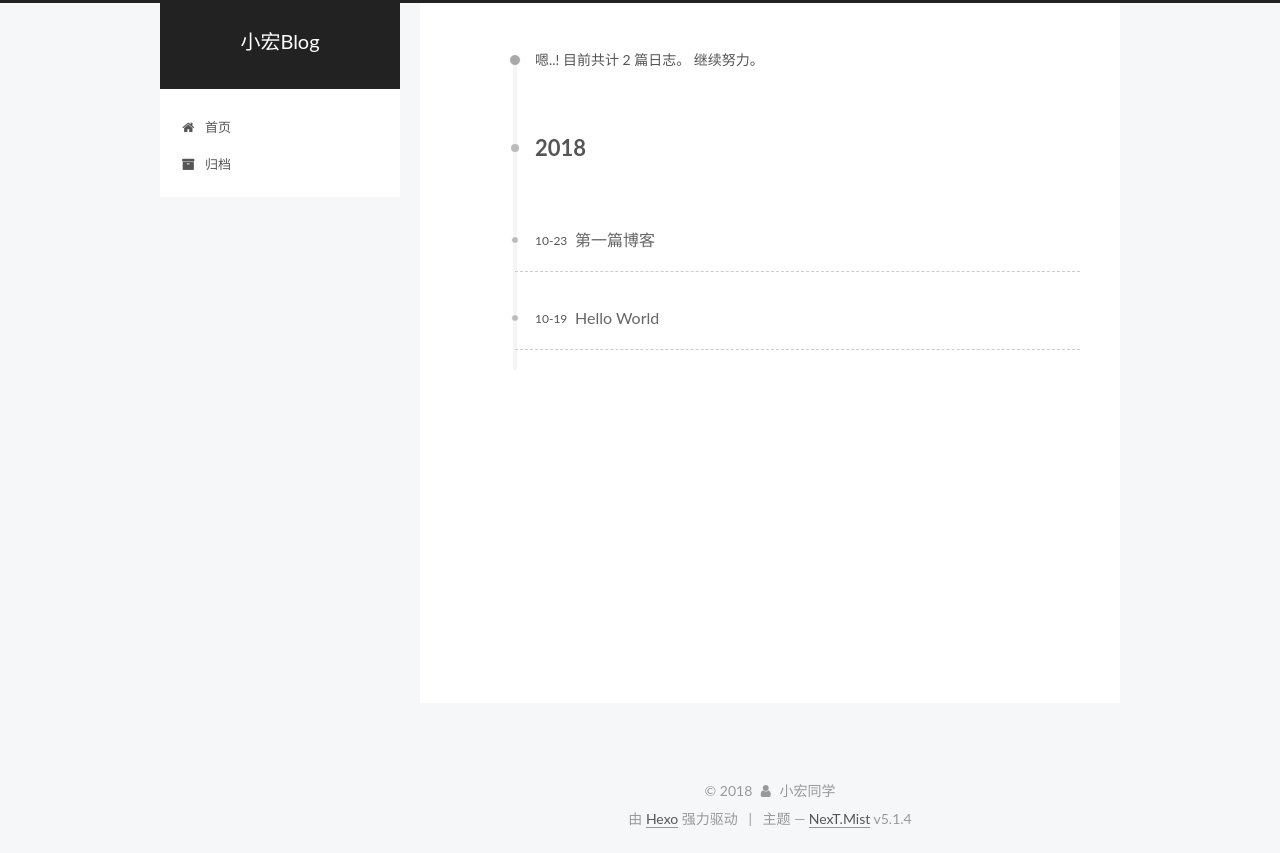
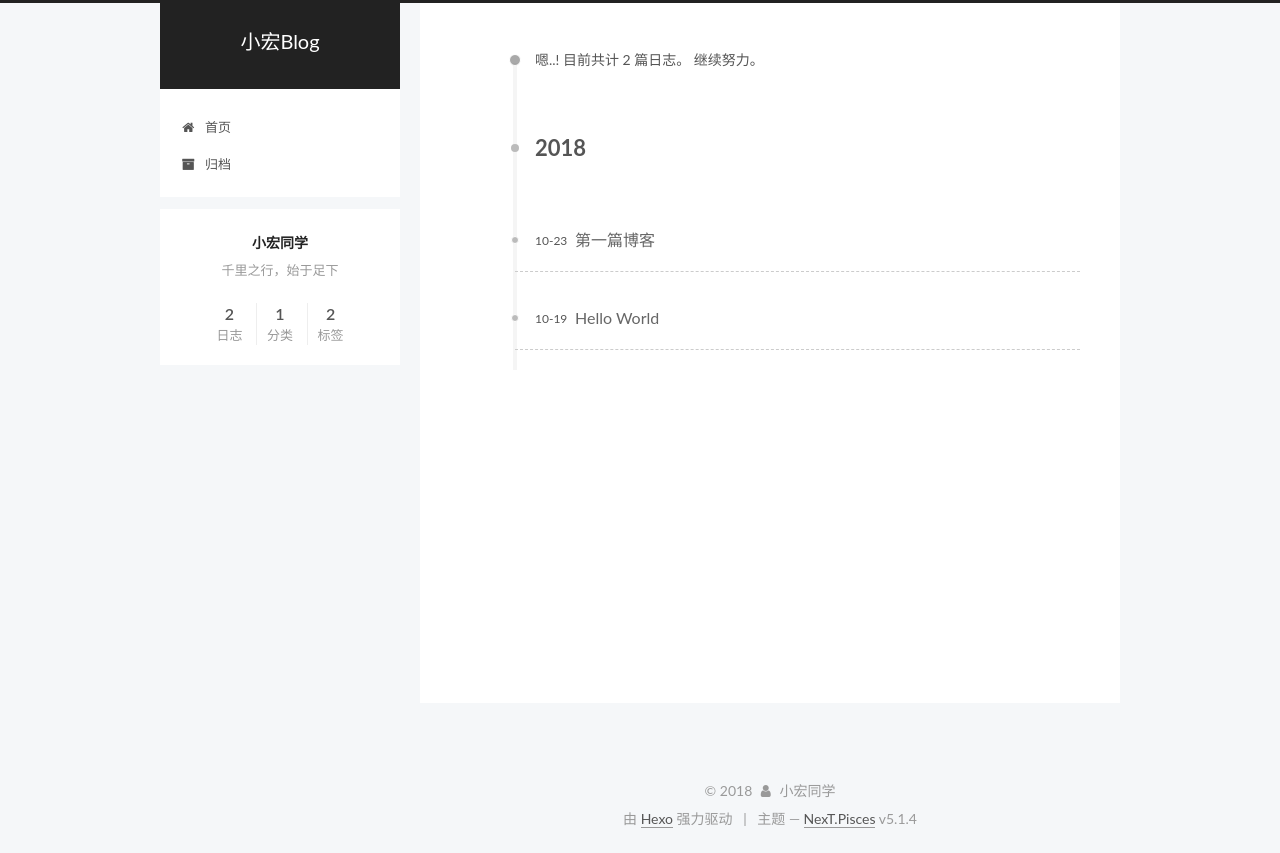
Before and after one commit to Student-Hong/XiaoHongBlog, a plain HTML site: page archives/2018/10/index.html in a window 1280 px wide. Drawn offline with Linux system fonts and the light colour scheme.

Commit message:
Site updated: 2018-10-25 10:45:27

```diff
--- a/archives/2018/10/index.html
+++ b/archives/2018/10/index.html
@@ -5,7 +5,7 @@
 
 
 
-<html class="theme-next mist use-motion" lang="zh-Hans">
+<html class="theme-next pisces use-motion" lang="zh-Hans">
 <head>
   <meta charset="UTF-8"/>
 <meta http-equiv="X-UA-Compatible" content="IE=edge" />
@@ -96,7 +96,7 @@
   var NexT = window.NexT || {};
   var CONFIG = {
     root: '/XiaoHongBlog/',
-    scheme: 'Mist',
+    scheme: 'Pisces',
     version: '5.1.4',
     sidebar: {"position":"left","display":"post","offset":12,"b2t":false,"scrollpercent":false,"onmobile":false},
     fancybox: true,
@@ -442,7 +442,7 @@
 
 
 
-  <div class="theme-info">主题 &mdash; <a class="theme-link" target="_blank" href="https://github.com/iissnan/hexo-theme-next">NexT.Mist</a> v5.1.4</div>
+  <div class="theme-info">主题 &mdash; <a class="theme-link" target="_blank" href="https://github.com/iissnan/hexo-theme-next">NexT.Pisces</a> v5.1.4</div>
 
 
 
@@ -543,6 +543,13 @@
 
 
 
+  <script type="text/javascript" src="/XiaoHongBlog/js/src/affix.js?v=5.1.4"></script>
+
+  <script type="text/javascript" src="/XiaoHongBlog/js/src/schemes/pisces.js?v=5.1.4"></script>
+
+
+
+
 
 
 
```
Also changed, not shown: archives/2018/index.html (+10 -3 lines), archives/index.html (+10 -3 lines), categories/我是分类v/index.html (+10 -3 lines), index.html (+10 -3 lines), post/4a17b156.html (+10 -3 lines), post/ff05b5bf.html (+10 -3 lines), tags/two/index.html (+10 -3 lines), tags/第一个标签/index.html (+10 -3 lines).
